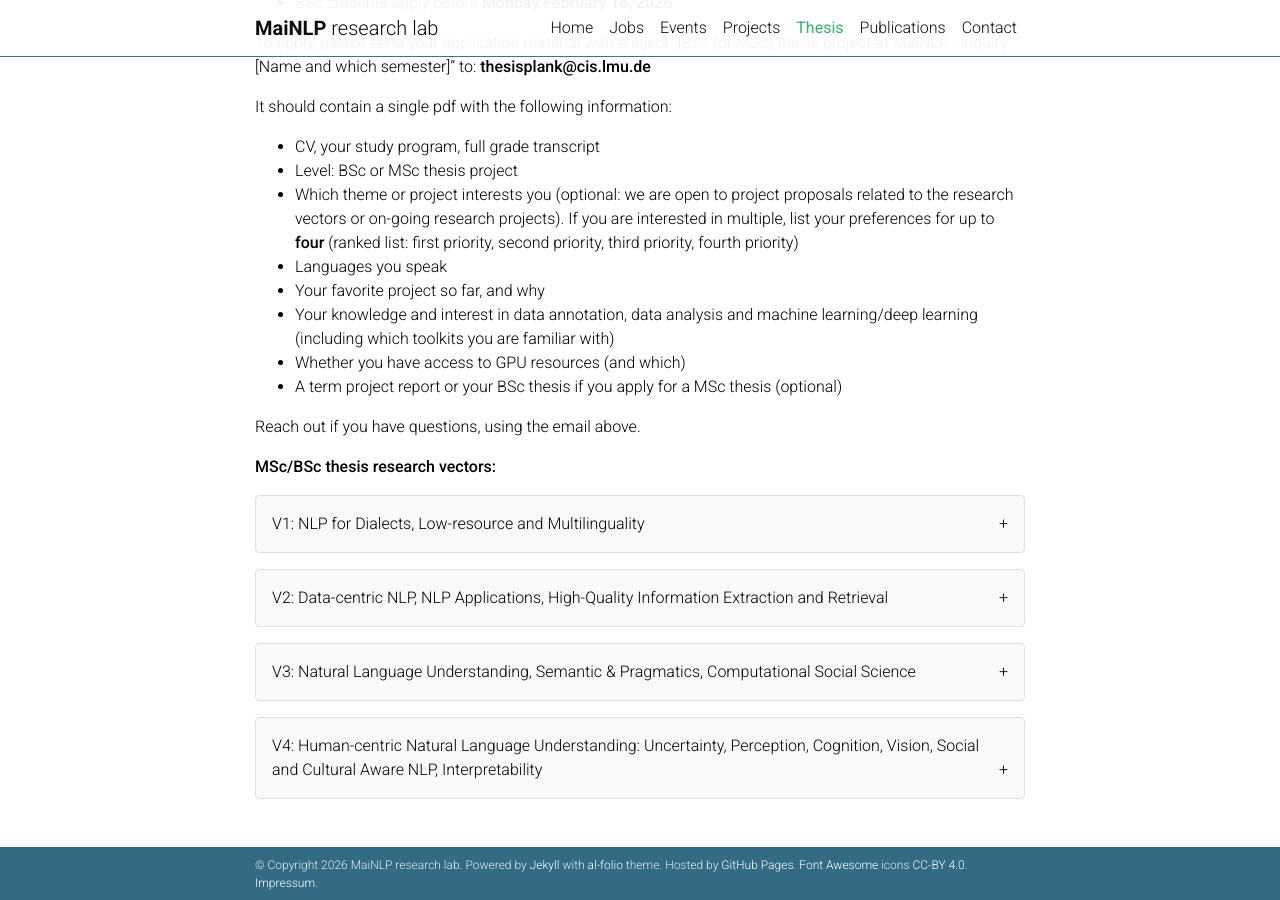
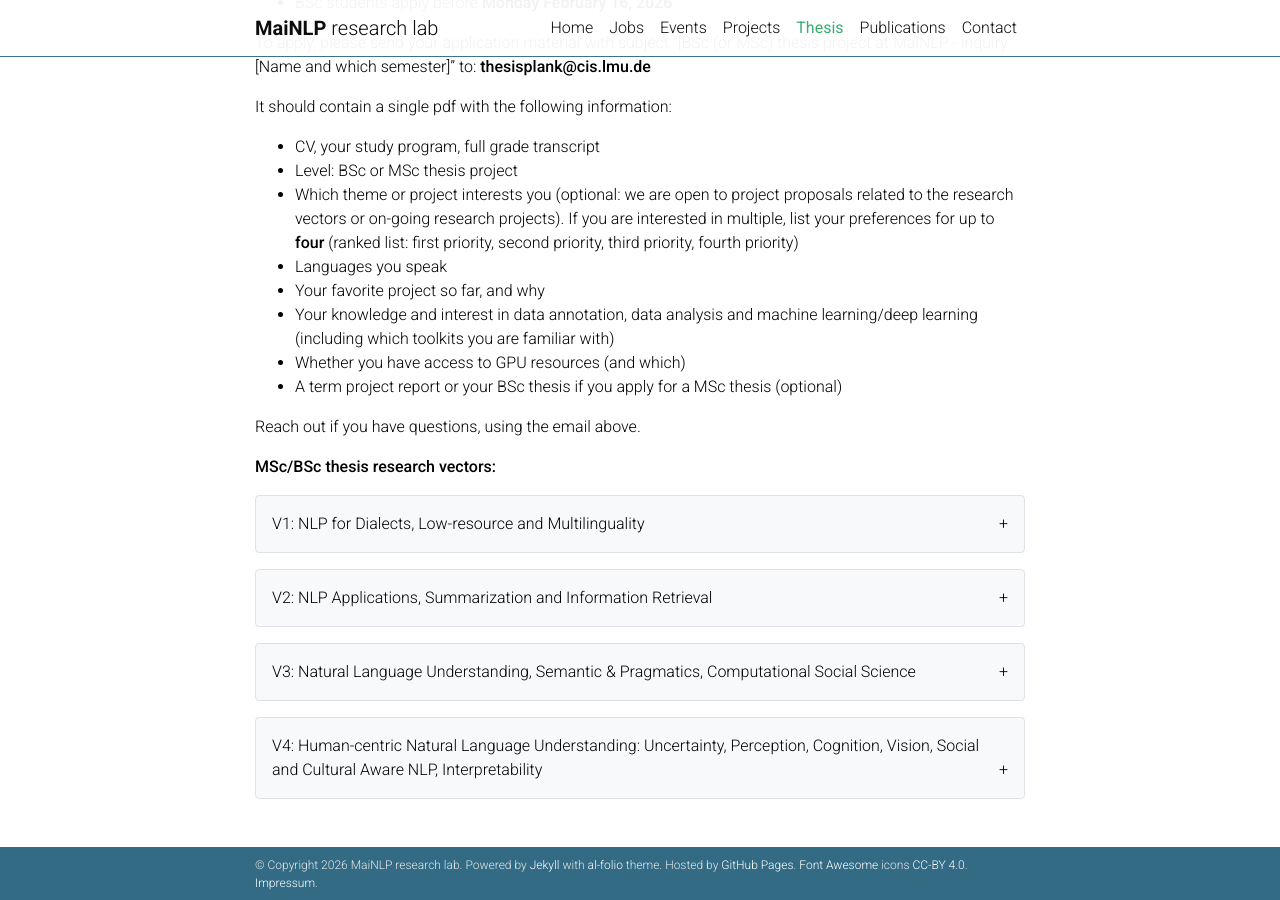
Before and after one commit to mainlp/mainlp.github.io, a Jekyll site: the page built from _pages/thesis.md, in a window 1280 px wide and 900 px high, scrolled down 870 px. Built offline with Jekyll 4.4.1, drawn with Linux system fonts in a browser that asks for light colours; emoji names are drawn with the system emoji font; comment, search, counter and statistics services are not loaded; a style sheet for code colours, icons or effects is not loaded.

Commit message:
Update accordion section title for clarity

```diff
--- a/_pages/thesis.md
+++ b/_pages/thesis.md
@@ -231,7 +231,7 @@ possible here:
 
 <div class="accordion-section">
   <div class="accordion-header" onclick="toggleAccordion(this)">
-    V2: Data-centric NLP, NLP Applications, High-Quality Information Extraction and Retrieval
+    V2: NLP Applications, Summarization and Information Retrieval
   </div>
   <div class="accordion-content">
     {{ "
```
